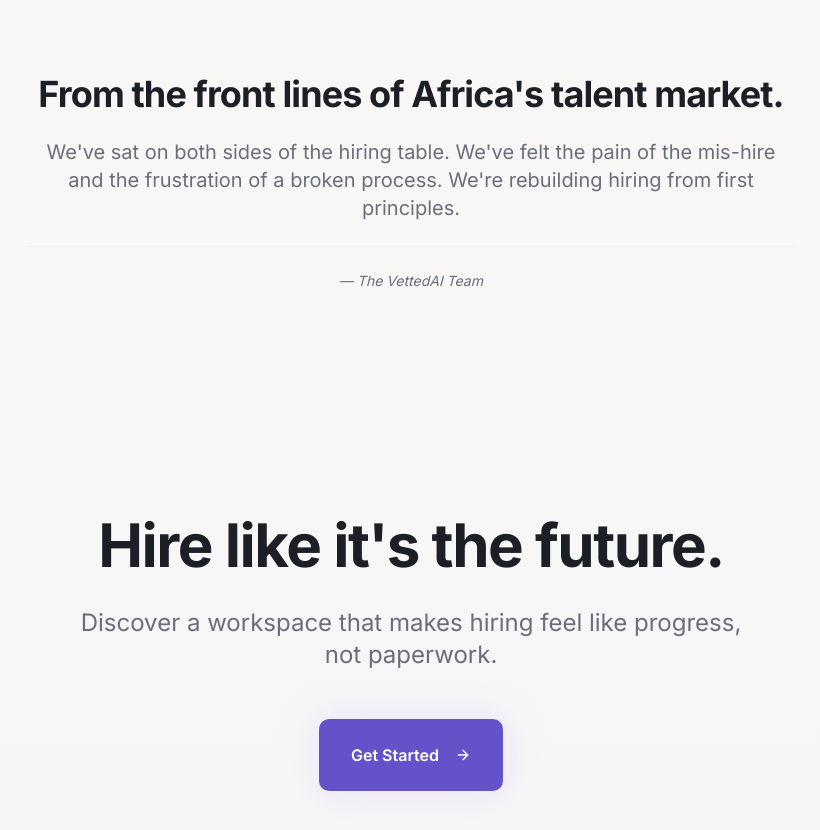
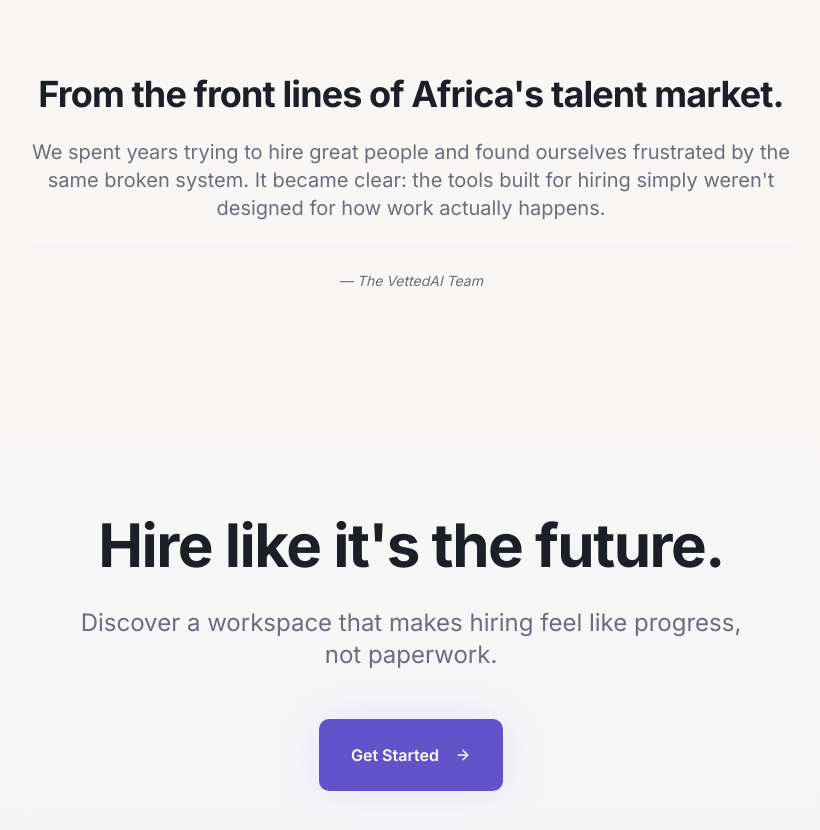
Before and after one commit to Kariuki11/vettedai-welcome-stage, a React (Vite) app: page / in a window 1280 px wide. Shown: the part 3240-4070 px from the top of the page, without its empty margins (229-1049 px from the left). Built offline with nearby package versions, Linux system fonts and the light colour scheme; the HTML template or start-up script is replaced by a standard one.

Commit message:
Manual edit: src/components/landing/FoundersNoteSection.tsx

```diff
--- a/src/components/landing/FoundersNoteSection.tsx
+++ b/src/components/landing/FoundersNoteSection.tsx
@@ -6,7 +6,7 @@ export const FoundersNoteSection = () => {
           From the front lines of Africa's talent market.
         </h2>
         <p className="text-lg md:text-xl text-muted-foreground leading-relaxed">
-          We've sat on both sides of the hiring table. We've felt the pain of the mis-hire and the frustration of a broken process. We're rebuilding hiring from first principles.
+          We spent years trying to hire great people and found ourselves frustrated by the same broken system. It became clear: the tools built for hiring simply weren't designed for how work actually happens.
         </p>
         <div className="pt-6 border-t border-border/30 mt-8">
           <p className="text-sm text-muted-foreground italic">
```
